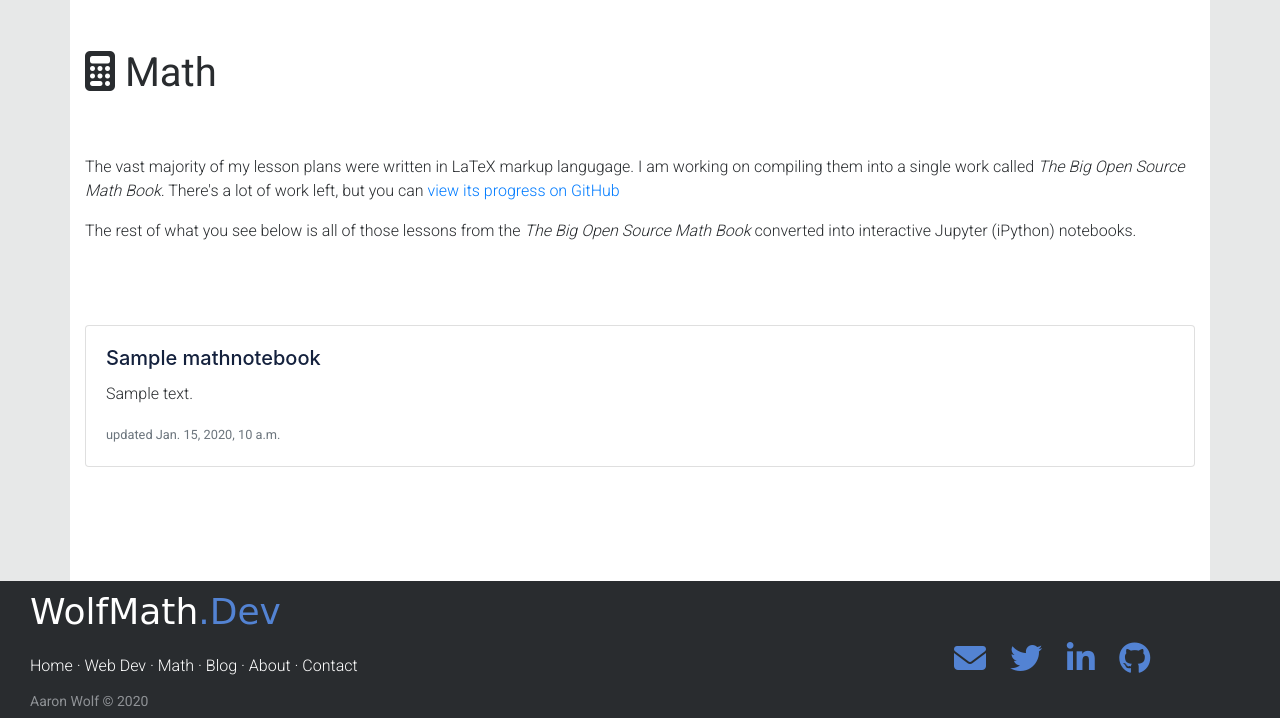
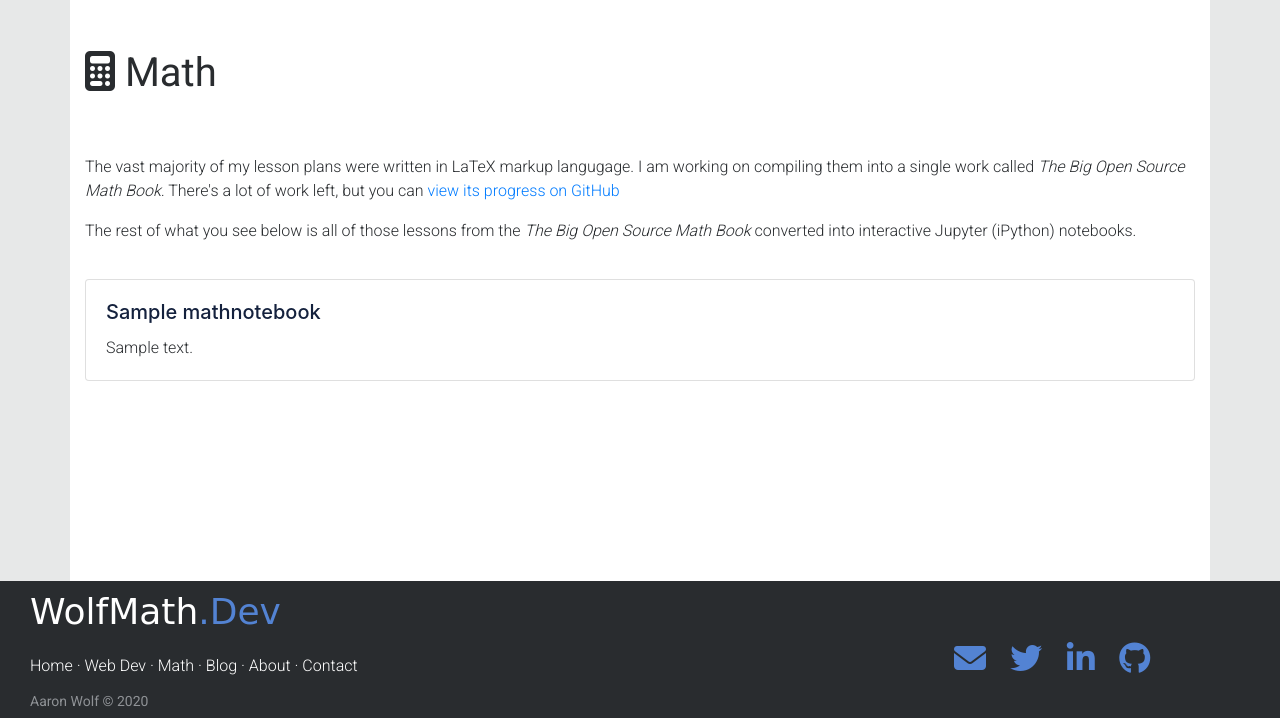
Before and after one commit to wolfpackdevs/wolfmathdev, a Django app: page /teach/ in a window 1280 px wide. Shown: the part 67-785 px from the top of the page. Run offline with Django 3.2, Linux system fonts and the light colour scheme; tables that the repository leaves empty hold one stand-in row (values such as "Sample post"); some libraries are stand-ins or nearby versions.

Commit message:
style math page

```diff
--- a/teach/templates/teach/index.html
+++ b/teach/templates/teach/index.html
@@ -13,7 +13,7 @@
 
   <div style="position:relative; top:20px">
 
-    {% if projects|length == 0 %}
+    {% if notebooks|length == 0 %}
       <div style="position:relative; top:50px">
         <h2><i class="far fa-frown-open"></i> Nothing posted yet</h2>
       </div>
@@ -25,7 +25,7 @@
           <div class="card-body">
             <h5 class="card-title"> {{ notebook.title }} </h5>
             <p class="card-text"> {{ notebook.description }} </p>
-            <p class="card-text"><small class="text-muted">updated {{ notebook.created_on }}</small></p>
+            {% comment %} <p class="card-text"><small class="text-muted">updated {{ notebook.created_on }}</small></p> {% endcomment %}
           </div>
         </div>
       </a>
```
